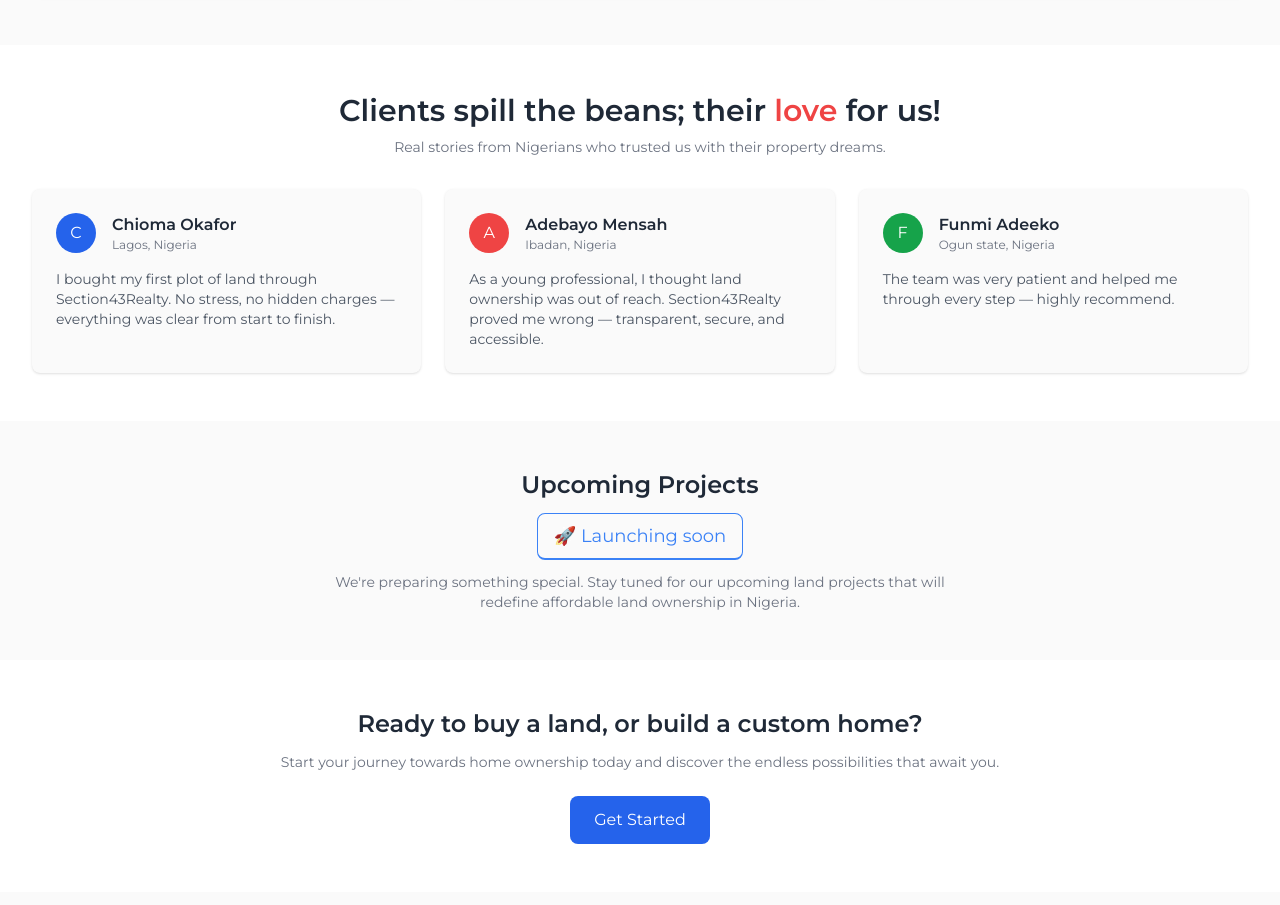
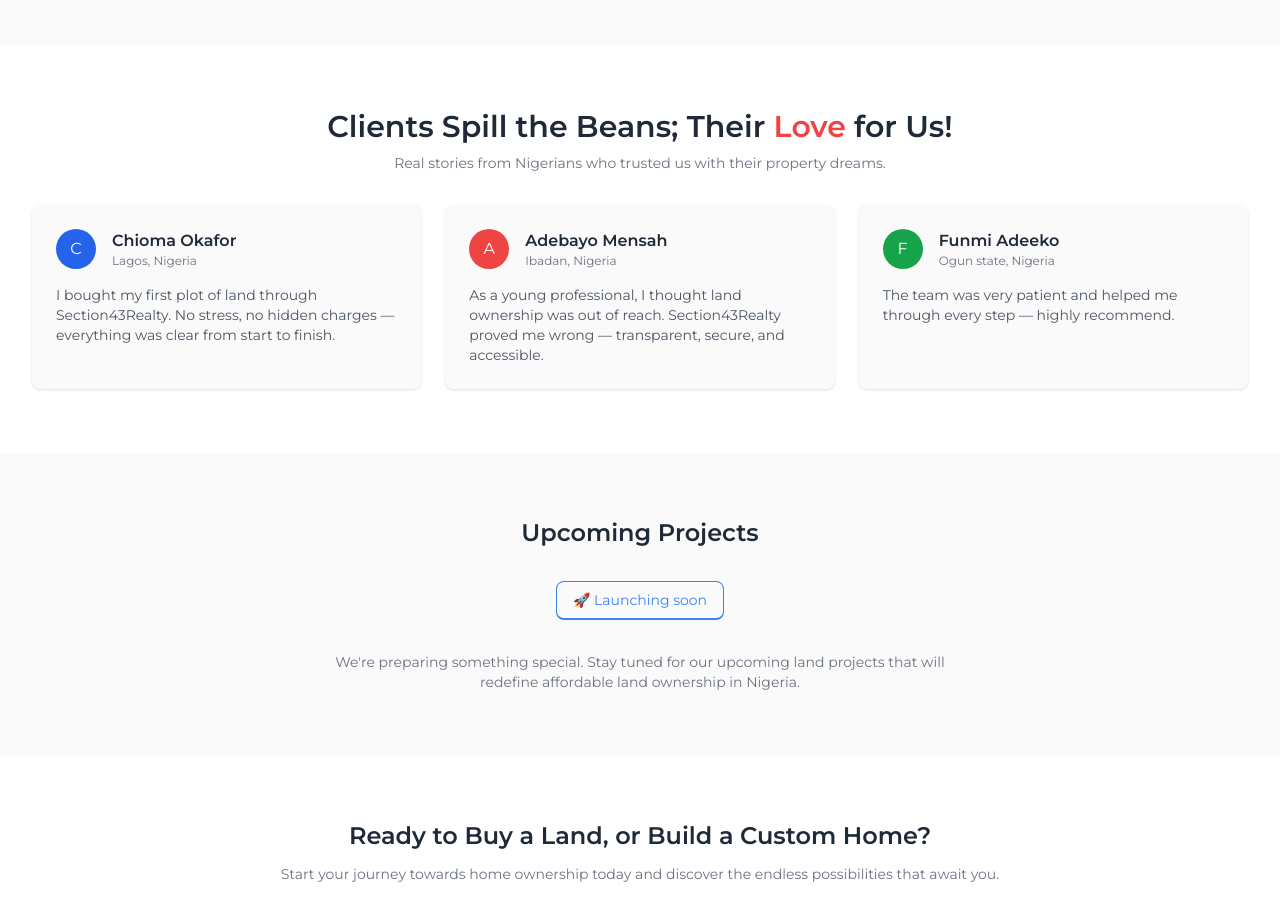
Before and after one commit to Lideeyah/Section43Realty, a plain HTML site: page index.html in a window 1280 px wide. Shown: the part 2433-3338 px from the top of the page. Drawn offline with nearby package versions, Linux system fonts and the light colour scheme.

Commit message:
`Update HTML layout with minor adjustments to padding and typography`

```diff
--- a/index.html
+++ b/index.html
@@ -197,10 +197,10 @@
     </section>
 
     <!-- TESTIMONIALS -->
-    <section class="max-w-7xl mx-auto px-6 lg:px-8 py-12">
+    <section class="max-w-7xl mx-auto px-6 lg:px-8 py-16">
       <h3 class="text-3xl text-center font-semibold">
-        Clients spill the beans; their <span class="text-red-500">love</span>
-        for us!
+        Clients Spill the Beans; Their <span class="text-red-500">Love</span>
+        for Us!
       </h3>
       <p class="text-center text-sm text-gray-500 mt-2">Real stories from Nigerians who trusted us with their property dreams.</p>
 
@@ -245,10 +245,10 @@
     </section>
 
     <!-- UPCOMING -->
-    <section id="projects" class="bg-[#FAFAFA] py-12">
+    <section id="projects" class="bg-[#FAFAFA] py-16">
       <div class="max-w-2xl mx-auto px-6 text-center">
         <h4 class="text-2xl font-semibold">Upcoming Projects</h4>
-        <div class="border border-blue-500 rounded-lg mx-auto my-3 w-fit py-2 px-4 border-b-2 text-lg text-blue-500 font-normal">
+        <div class="border border-blue-500 rounded-lg mx-auto my-8 w-fit py-2 px-4 border-b-2 text-sm text-blue-500 font-normal">
           🚀 Launching soon
         </div>
         <p class="text-sm text-gray-500 mt-2">
@@ -258,14 +258,14 @@
     </section>
 
     <!-- CTA -->
-    <section class="max-w-7xl mx-auto px-6 lg:px-8 py-12 text-center">
-      <h3 class="text-2xl font-semibold">Ready to buy a land, or build a custom home?</h3>
+    <section class="max-w-7xl mx-auto px-6 lg:px-8 py-16 text-center">
+      <h3 class="text-2xl font-semibold">Ready to Buy a Land, or Build a Custom Home?</h3>
       <p class="text-sm text-gray-500 mt-3">Start your journey towards home ownership today and discover the endless possibilities that await you.</p>
       <a href="#contact" class="mt-6 inline-block px-6 py-3 bg-blue-600 text-white rounded-lg">Get Started</a>
     </section>
 
     <!-- CONTACT -->
-    <section id="contact" class="bg-[#FAFAFA] py-12">
+    <section id="contact" class="bg-[#FAFAFA] py-16">
       <div class="text-center">
         <h3 class="text-3xl font-semibold">Contact Us</h3>
         <p class="text-sm text-gray-500 mt-3">Let's Make Your Property Ownership Dreams a Reality</p>
@@ -287,12 +287,12 @@
     <!-- FOOTER -->
     <footer class="bg-[#1A1A1A] text-gray-200">
       <div class="max-w-7xl mx-auto px-6 lg:px-8 py-10 flex flex-col md:flex-row justify-between gap-6">
-        <div>
+        <div class="w-full">
           <img loading="lazy" src="/images/logo.png" alt="logo image" class="w-[13rem] object-contain" />
           <p class="mt-4 text-sm text-gray-400">Making property ownership accessible for every Nigerian.</p>
         </div>
 
-        <div class="flex gap-12">
+        <div class="flex gap-12 sm:justify-between w-full">
           <div>
             <h5 class="font-semibold">Discover</h5>
             <ul class="mt-3 text-sm text-gray-400">
```
